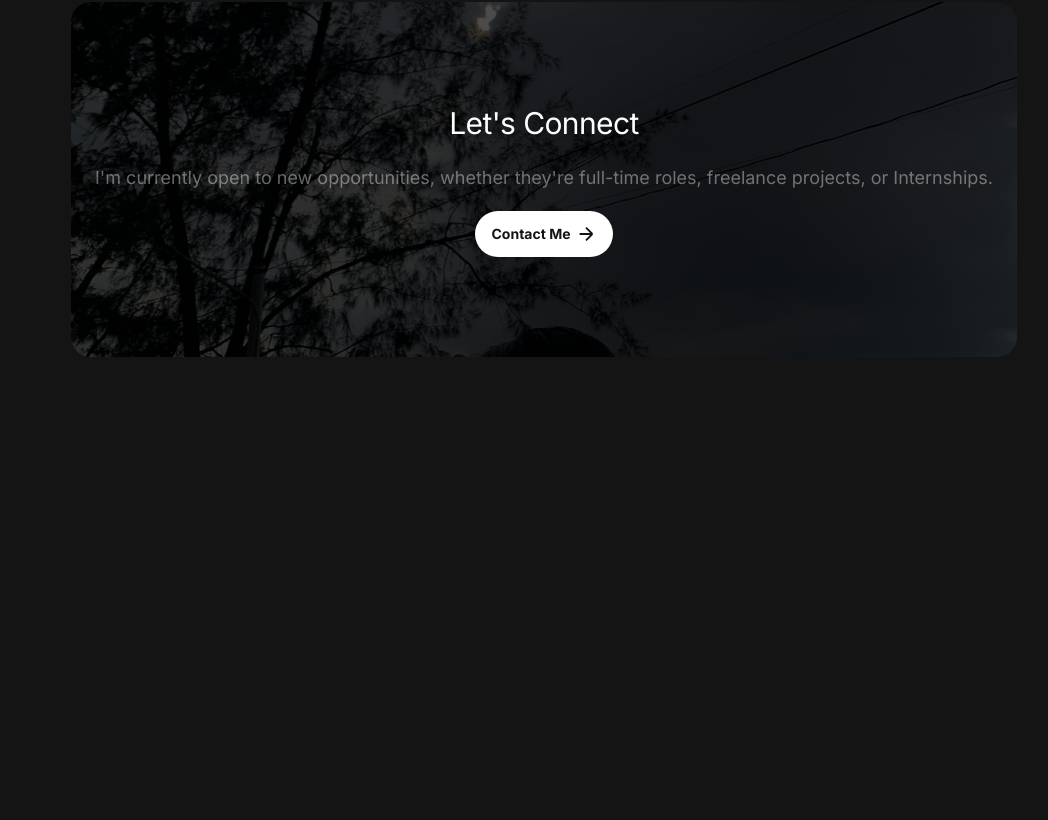
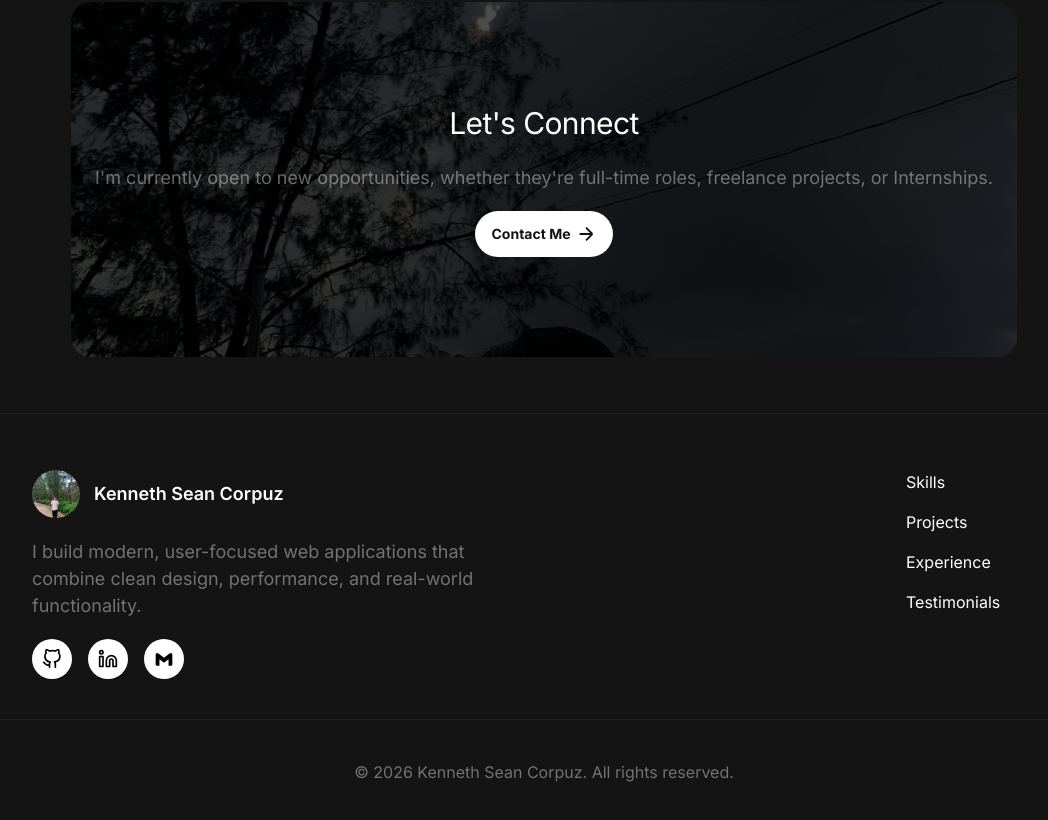
Before and after one commit to KennethCodepuz/portfolio, a Next.js app: page / in a window 1280 px wide. Shown: the part 3431-4251 px from the top of the page, without its empty margins (96-1144 px from the left). Before the commit the page ends 3844 px from the top, so only its background shows below. Built offline with nearby package versions, Linux system fonts and the light colour scheme.

Commit message:
add: Footer section added and finished

```diff
--- /dev/null
+++ b/app/components/sections/Footer.tsx
@@ -0,0 +1,64 @@
+import React from 'react'
+import { FiGithub } from "react-icons/fi";
+import { LuLinkedin } from "react-icons/lu";
+import { BiLogoGmail } from "react-icons/bi";
+import Image from 'next/image';
+import Portrait from '@/public/my-picture.jpg'
+
+type Props = {}
+
+const navItems = [
+   { id: 'skills', label: 'Skills', href: '' },
+   { id: 'projects', label: 'Projects', href: '' },
+   { id: 'experience', label: 'Experience', href: '' },
+   { id: 'testimonials', label: 'Testimonials', href: '' },
+]
+
+const Footer = (props: Props) => {
+   return (
+      <footer className='bg-[var(--background-dark-100)] py-14 px-6 border-t border-[var(--border-white-5)] '>
+         <div className='max-w-5xl mx-auto flex flex-col md:flex-row justify-between items-start gap-10 pb-10'>
+            {/* Information Section */}
+            <div id='information' className='flex flex-col gap-5 max-w-md'>
+               <div className='flex items-center gap-3.5'>
+                  <div id='self-picture' className='h-12 w-12 relative flex-shrink-0'>
+                     <Image src={Portrait} alt="portrait" fill className='object-cover rounded-full' />
+                  </div>
+                  <div className='text-[var(--text-white-100)] font-semibold text-lg whitespace-nowrap'>Kenneth Sean Corpuz</div>
+               </div>
+               <p className='text-lg leading-normal text-[var(--text-white-40)]'>I build modern, user-focused web applications that combine clean design, performance, and real-world functionality.</p>
+               <ul className='flex gap-4'>
+                  <li className='rounded-full bg-white text-black p-2.5 flex items-center justify-center cursor-pointer'>
+                     <a href="https://github.com/kennethcodepuz" target="_blank" rel="noopener noreferrer" aria-label="GitHub"><FiGithub size={20} /></a>
+                  </li>
+                  <li className='rounded-full bg-white text-black p-2.5 flex items-center justify-center cursor-pointer'>
+                     <a href="https://www.linkedin.com/in/kennethcorpuz/" target="_blank" rel="noopener noreferrer" aria-label="LinkedIn"><LuLinkedin size={20} /></a>
+                  </li>
+                  <li className='rounded-full bg-white text-black p-2.5 flex items-center justify-center cursor-pointer'>
+                     <a href="mailto:kennethseancorpuz14@gmail.com" aria-label="Email"><BiLogoGmail size={20} /></a>
+                  </li>
+               </ul>
+            </div>
+
+            {/* Navigation Links Section */}
+            <div id='navigation' className='flex flex-col gap-5 min-w-[150px]'>
+               <ul className='flex flex-col gap-4'>
+                  {navItems.map((item) => (
+                     <li key={item.id}>
+                        <a
+                           href={item.href || `#${item.id}`}
+                           className='text-[var(--text-white-100)] text-base leading-normal'
+                        >
+                           {item.label}
+                        </a>
+                     </li>
+                  ))}
+               </ul>
+            </div>
+         </div>
+         <div id='rights-reserved' className='pt-10 border-t border-[var(--border-white-5)]  text-center text-base leading-normal text-[var(--text-white-40)]'>© 2026 Kenneth Sean Corpuz. All rights reserved.</div>
+      </footer>
+   )
+}
+
+export default Footer
--- a/app/components/Header.tsx
+++ b/app/components/sections/Header.tsx
@@ -1,9 +1,9 @@
 "use client"
 import React, { useState, useRef, useEffect } from 'react'
 import Image from 'next/image'
-import Portrait from '../../public/my-picture.jpg'
+import Portrait from '@/public/my-picture.jpg'
 import gsap from 'gsap'
-import ButtonRightArrow from './ui/ButtonRightArrow'
+import ButtonRightArrow from '../ui/ButtonRightArrow'
 
 type Props = {}
 
--- a/app/layout.tsx
+++ b/app/layout.tsx
@@ -2,7 +2,8 @@ import React from 'react'
 import Hero from './components/sections/Hero'
 import Skills from './components/sections/Skills'
 import './globals.css'
-import Header from './components/Header'
+import Header from './components/sections/Header'
+import Footer from './components/sections/Footer'
 import { Inter } from 'next/font/google'
 import Projects from './components/sections/Projects'
 import Experience from './components/sections/Experience'
@@ -26,6 +27,7 @@ const layout = (props: Props) => {
         <Projects />
         <Experience />
         <CallToAction />
+        <Footer />
       </body>
     </html>
   )
```
